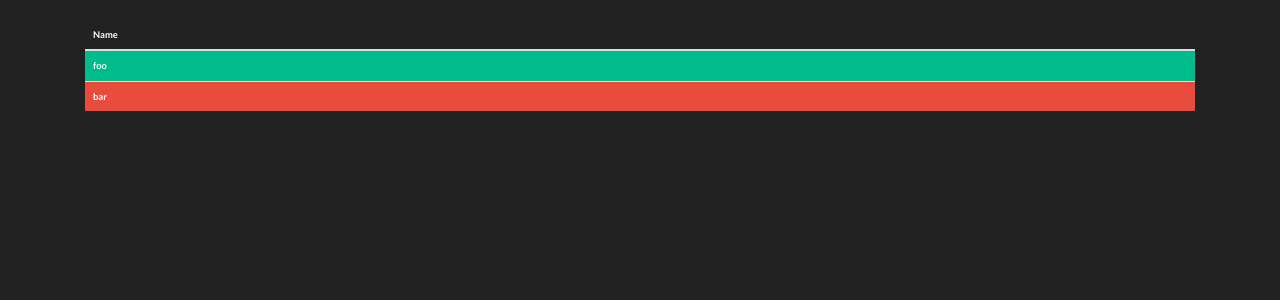
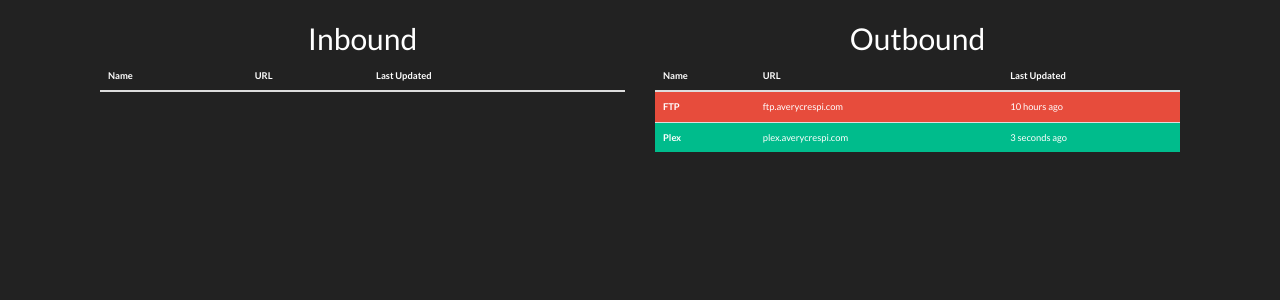
Before and after one commit to averycrespi/statice, a Flask app: page / in a window 1280 px wide. Shown: the part 72-372 px from the top of the page. Run offline with Flask 2, Linux system fonts and the light colour scheme; lists and menus that the app fills with data are empty; some libraries are stand-ins or nearby versions.

Commit message:
Add inbound and outbound tables

```diff
--- a/app/core/routes.py
+++ b/app/core/routes.py
@@ -6,8 +6,19 @@ from app.core import bp
 @bp.route("/")
 @bp.route("/dashboard")
 def dashboard():
+    from collections import namedtuple
+
+    Check = namedtuple("Check", ("name", "ok", "url", "last_updated"))
     checks = {
-        "foo": True,
-        "bar": False,
+        Check(
+            name="Plex",
+            ok=True,
+            url="plex.averycrespi.com",
+            last_updated="3 seconds ago",
+        ),
+        Check(
+            name="FTP", ok=False, url="ftp.averycrespi.com", last_updated="10 hours ago"
+        ),
     }
-    return render_template("dashboard.html", checks=checks)
+
+    return render_template("dashboard.html", outbound_checks=checks)
--- /dev/null
+++ b/app/templates/_inbound_table.html
@@ -0,0 +1,18 @@
+<table class="table">
+    <thead>
+        <tr>
+            <th scope="col">Name</th>
+            <th scope="col">URL</th>
+            <th scope="col">Last Updated</th>
+        </tr>
+    </thead>
+    <tbody>
+        {% for check in inbound_checks %}
+            <tr class="{% if check.ok %}table-success{% else %}table-danger{% endif %}">
+                <th scope="row">{{ check.name }}</th>
+                <td>{{ check.url }}</td>
+                <td>{{ check.last_updated }}</td>
+            </tr>
+        {% endfor %}
+    </tbody>
+</table>
--- /dev/null
+++ b/app/templates/_outbound_table.html
@@ -0,0 +1,18 @@
+<table class="table">
+    <thead>
+        <tr>
+            <th scope="col">Name</th>
+            <th scope="col">URL</th>
+            <th scope="col">Last Updated</th>
+        </tr>
+    </thead>
+    <tbody>
+        {% for check in outbound_checks %}
+            <tr class="{% if check.ok %}table-success{% else %}table-danger{% endif %}">
+                <th scope="row">{{ check.name }}</th>
+                <td>{{ check.url }}</td>
+                <td>{{ check.last_updated }}</td>
+            </tr>
+        {% endfor %}
+    </tbody>
+</table>
--- a/app/templates/dashboard.html
+++ b/app/templates/dashboard.html
@@ -1,18 +1,16 @@
 {% extends "base.html" %}
 
 {% block app_content %}
-    <table class="table">
-        <thead>
-            <tr>
-                <th scope="col">Name</th>
-            </tr>
-        </thead>
-        <tbody>
-            {% for name, ok in checks.items() %}
-                <tr class="{% if ok %}table-success{% else %}table-danger{% endif %}">
-                    <th scope="row">{{ name }}</th>
-                </tr>
-            {% endfor %}
-        </tbody>
-    </table>
+    <div class="container">
+        <div class="row">
+            <div class="col-xs-6">
+                <h1 align="center">Inbound</h1>
+                {% include "_inbound_table.html" %}
+            </div>
+            <div class="col-xs-6">
+                <h1 align="center">Outbound</h1>
+                {% include "_outbound_table.html" %}
+            </div>
+        </div>
+    </div>
 {% endblock %}
```
